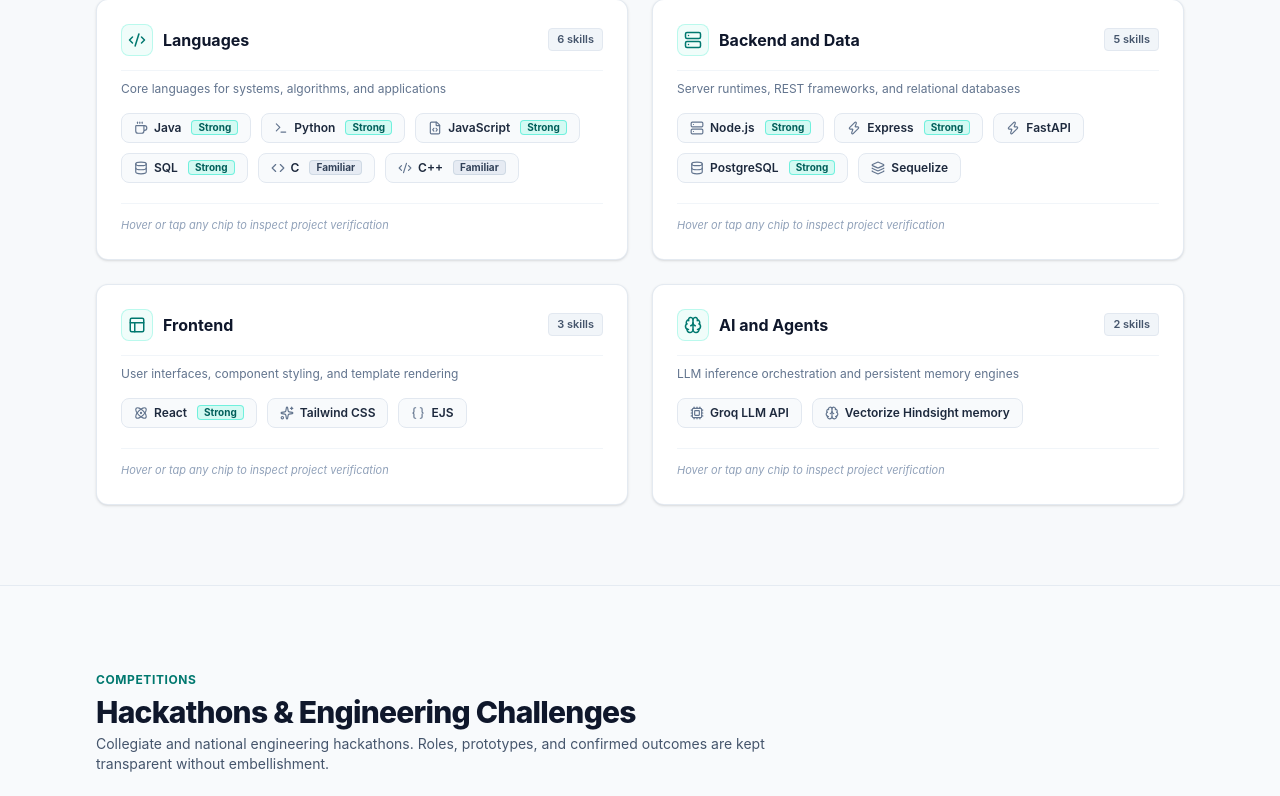
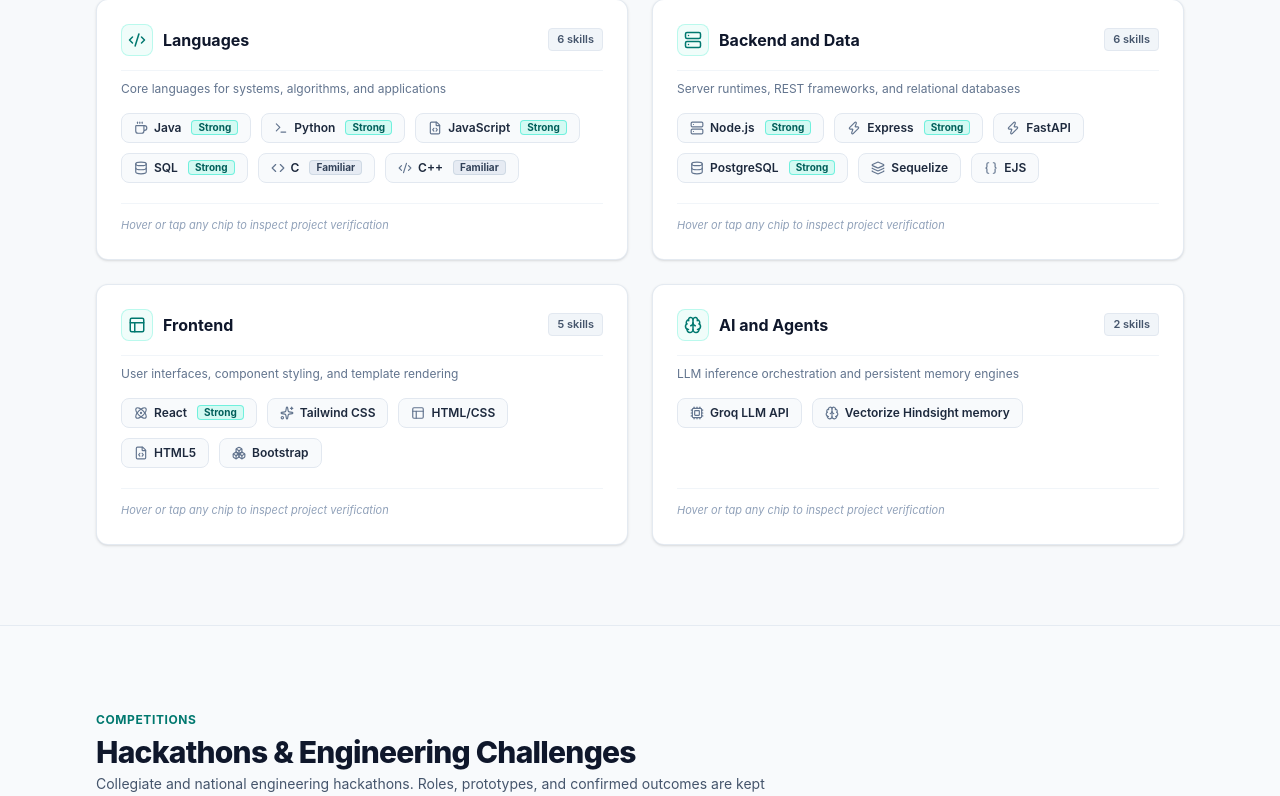
Before and after one commit to hemkesh18/portfolio, a React (Vite) app: page / in a window 1280 px wide. Shown: the part 4511-5307 px from the top of the page. Built offline with nearby package versions, Linux system fonts and the light colour scheme; no server answers.

Commit message:
Move EJS to Backend and Data, and add HTML/CSS, HTML5, and Bootstrap to Frontend

```diff
--- a/index.html
+++ b/index.html
@@ -171,6 +171,7 @@
             <li><strong>FastAPI</strong> - Used in: Preflight</li>
             <li><strong>PostgreSQL</strong> (Strong) - Used in: Learning Management System, Todo List</li>
             <li><strong>Sequelize</strong> - Used in: Learning Management System, Todo List</li>
+            <li><strong>EJS</strong> - Used in: Learning Management System, Todo List</li>
           </ul>
         </div>
         <div>
@@ -178,7 +179,9 @@
           <ul>
             <li><strong>React</strong> (Strong) - Used in: Preflight, Portfolio</li>
             <li><strong>Tailwind CSS</strong> - Used in: Preflight, Portfolio, Todo List</li>
-            <li><strong>EJS</strong> - Used in: Learning Management System, Todo List</li>
+            <li><strong>HTML/CSS</strong> - Used in: Learning Management System, Todo List, Preflight, Portfolio</li>
+            <li><strong>HTML5</strong> - Used in: Learning Management System, Todo List, Preflight, Portfolio</li>
+            <li><strong>Bootstrap</strong> - Used in: CBIT Coursework</li>
           </ul>
         </div>
         <div>
--- a/src/components/Skills.jsx
+++ b/src/components/Skills.jsx
@@ -16,6 +16,7 @@
   Cpu,
   Brain,
   Layout,
+  Boxes,
   Info,
 } from 'lucide-react';
 
@@ -34,6 +35,8 @@
   Braces,
   Cpu,
   Brain,
+  Layout,
+  Boxes,
 };
 
 const categoryIconMap = {
--- a/src/data/portfolioData.js
+++ b/src/data/portfolioData.js
@@ -127,6 +127,12 @@
           usedIn: "Learning Management System, Todo List",
           icon: "Layers",
         },
+        {
+          name: "EJS",
+          level: null,
+          usedIn: "Learning Management System, Todo List",
+          icon: "Braces",
+        },
       ],
     },
     {
@@ -146,10 +152,22 @@
           icon: "Sparkles",
         },
         {
-          name: "EJS",
+          name: "HTML/CSS",
           level: null,
-          usedIn: "Learning Management System, Todo List",
-          icon: "Braces",
+          usedIn: "Learning Management System, Todo List, Preflight, Portfolio",
+          icon: "Layout",
+        },
+        {
+          name: "HTML5",
+          level: null,
+          usedIn: "Learning Management System, Todo List, Preflight, Portfolio",
+          icon: "FileCode",
+        },
+        {
+          name: "Bootstrap",
+          level: null,
+          usedIn: "CBIT Coursework",
+          icon: "Boxes",
         },
       ],
     },
```
Also changed, not shown: 1 other file (tests, documents, lock files or other folders).
